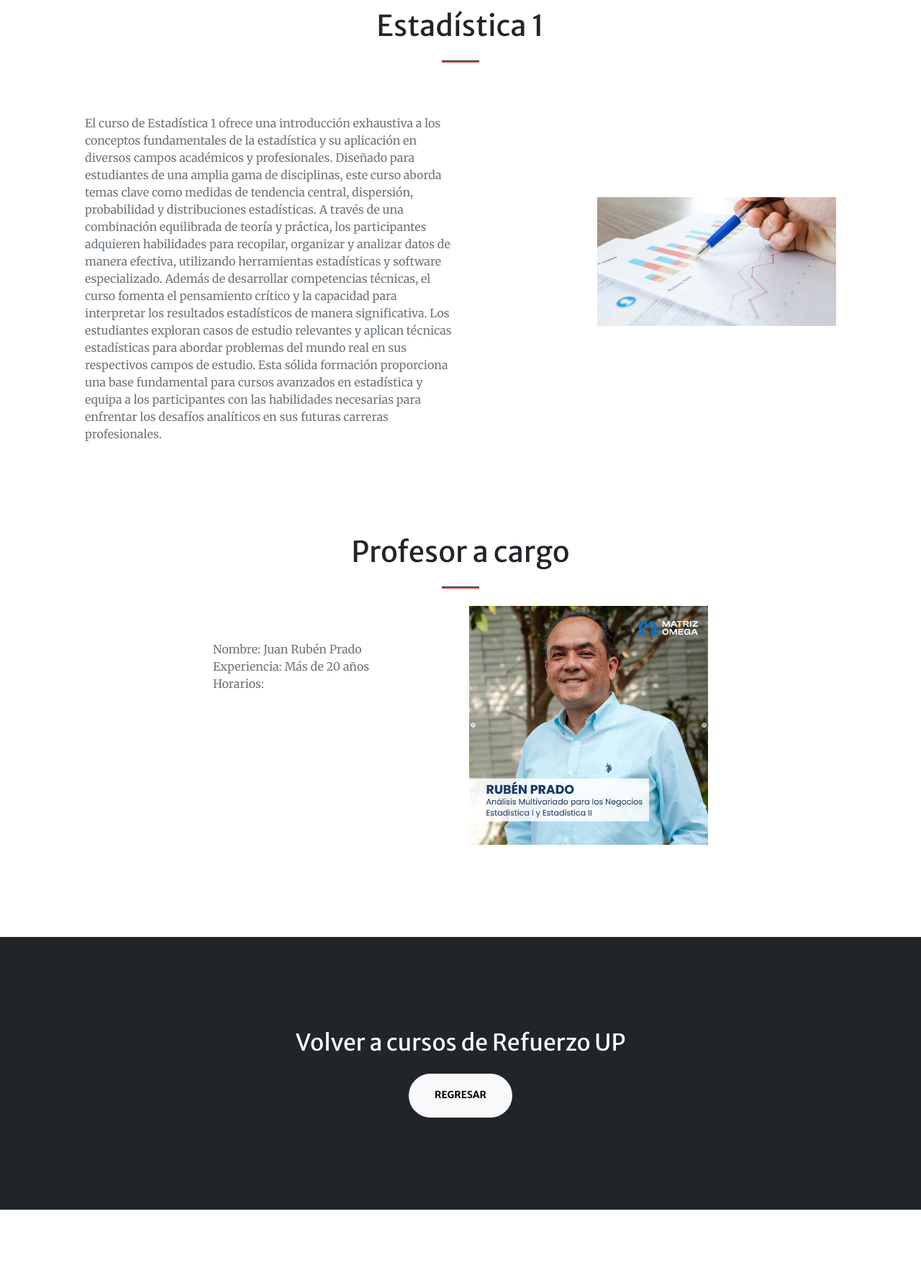
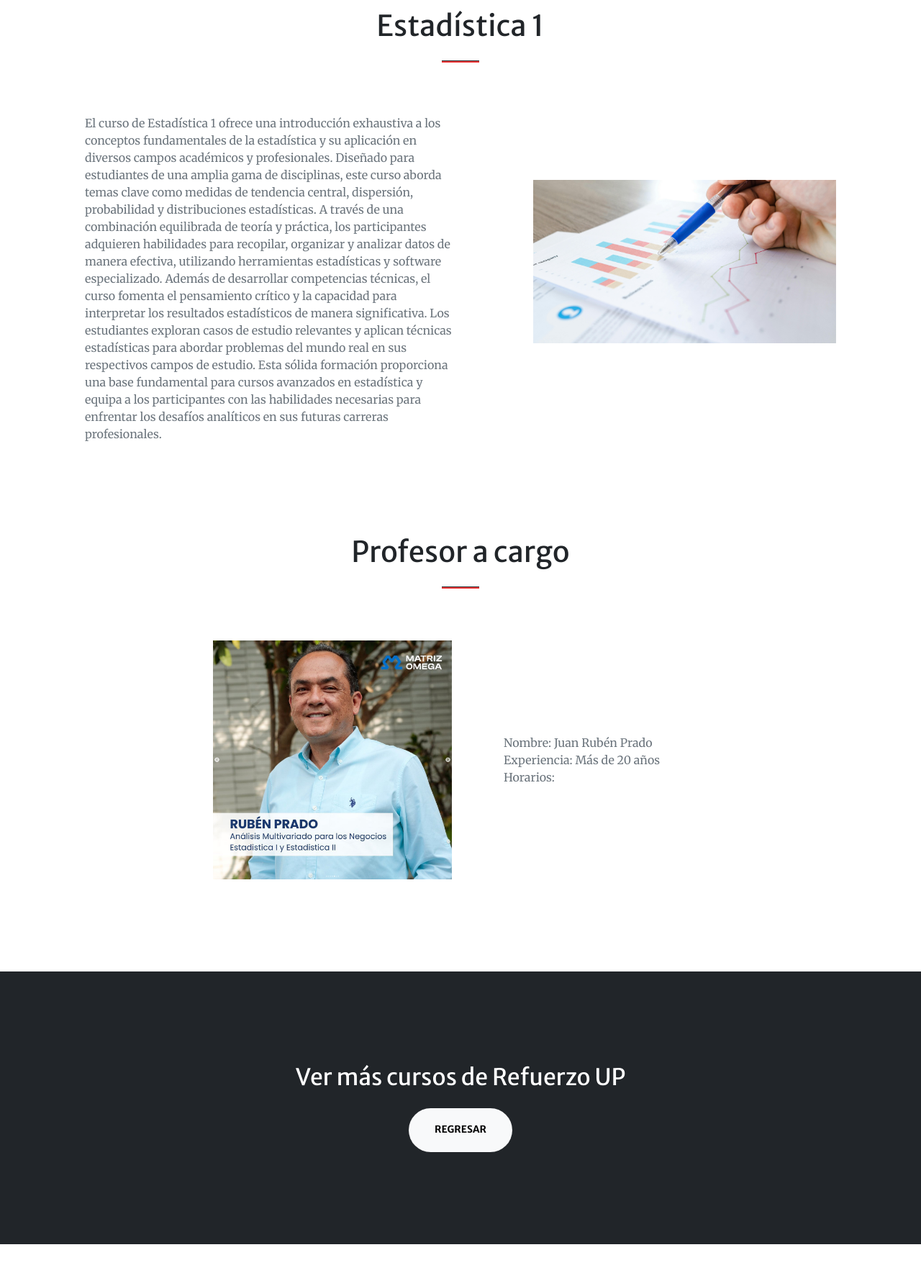
Before and after one commit to matiasfabrizio/matriz_web, a Django app: page /AppMatriz/refuerzo/esta1 in a window 1280 px wide. Shown: the part 836-2605 px from the top of the page at 72% size. Run offline with Django 4.2, Linux system fonts and the light colour scheme; some libraries are stand-ins or nearby versions.

Commit message:
Arreglado apartado estético del curso estadística 1. Siguiente paso: Arreglar los modelos para que pueda obtener el horario mediante el objeto de Curso y no cambiar el html.

```diff
--- a/MatrizWeb/AppMatriz/templates/c_esta1.html
+++ b/MatrizWeb/AppMatriz/templates/c_esta1.html
@@ -17,7 +17,7 @@
                         Los estudiantes exploran casos de estudio relevantes y aplican técnicas estadísticas para abordar problemas del mundo real en sus respectivos campos de estudio. Esta sólida formación proporciona una base fundamental para cursos avanzados en estadística y equipa a los participantes con las habilidades necesarias para enfrentar los desafíos analíticos en sus futuras carreras profesionales.</p>
                 </div>
             </div>
-            <div class="col-lg-4 col-md-6 align-self-center">
+            <div class="col-lg-5 col-md-6 align-self-center">
                 <!-- Placeholder for your image -->
                 <img src="{% static 'AppMatriz/assets/img/portfolio/fullsize/esta1.png' %}" alt="..." class="img-fluid" >
             </div>
@@ -29,17 +29,18 @@
         <h1 class="text-center">Profesor a cargo</h1>
         <hr class="divider" />
         <div class="row justify-content-center">
-            <div class="col-lg-4 col-md-8 text-start">
-                <div class="mt-5">
-                    <div class="mb-2"></div>
-                    <p class="text-muted mb-0">Nombre: Juan Rubén Prado</p>
-                    <p class="text-muted mb-0">Experiencia: Más de 20 años</p>
-                    <p class="text-muted mb-0">Horarios:</p>
+            <div class="col-lg-4 col-md-6 mt-5 align-self-center">
+                <!-- Placeholder for your image -->
+                <img src="{% static 'AppMatriz/assets/profes/ruben.png' %}" alt="..." class="img-fluid">
+            </div>
+            <div class="col-lg-4 col-md-8 mt-5">
+                <div class="d-flex flex-column justify-content-center align-items-start h-100">
+                    <div class="mt-lg-0 ms-5">
+                        <p class="text-muted mb-0">Nombre: Juan Rubén Prado</p>
+                        <p class="text-muted mb-0">Experiencia: Más de 20 años</p>
+                        <p class="text-muted mb-0">Horarios: </p>
+                    </div>
                 </div>
-            </div>
-            <div class="col-lg-4 col-md-6 align-self-center">
-                <!-- Placeholder for your image -->
-                <img src="{% static 'AppMatriz/assets/profes/ruben.png' %}" alt="..." class="img-fluid" >
             </div>
         </div>
     </div>
@@ -47,7 +48,7 @@
 
 <section class="page-section bg-dark text-white">
     <div class="container px-4 px-lg-5 text-center">
-        <h2 class="mb-4">Volver a cursos de Refuerzo UP</h2>
+        <h2 class="mb-4">Ver más cursos de Refuerzo UP</h2>
         <a class="btn btn-light btn-xl" href="{% url 'Refuerzo' %}">Regresar</a>
     </div>
 </section>
```
